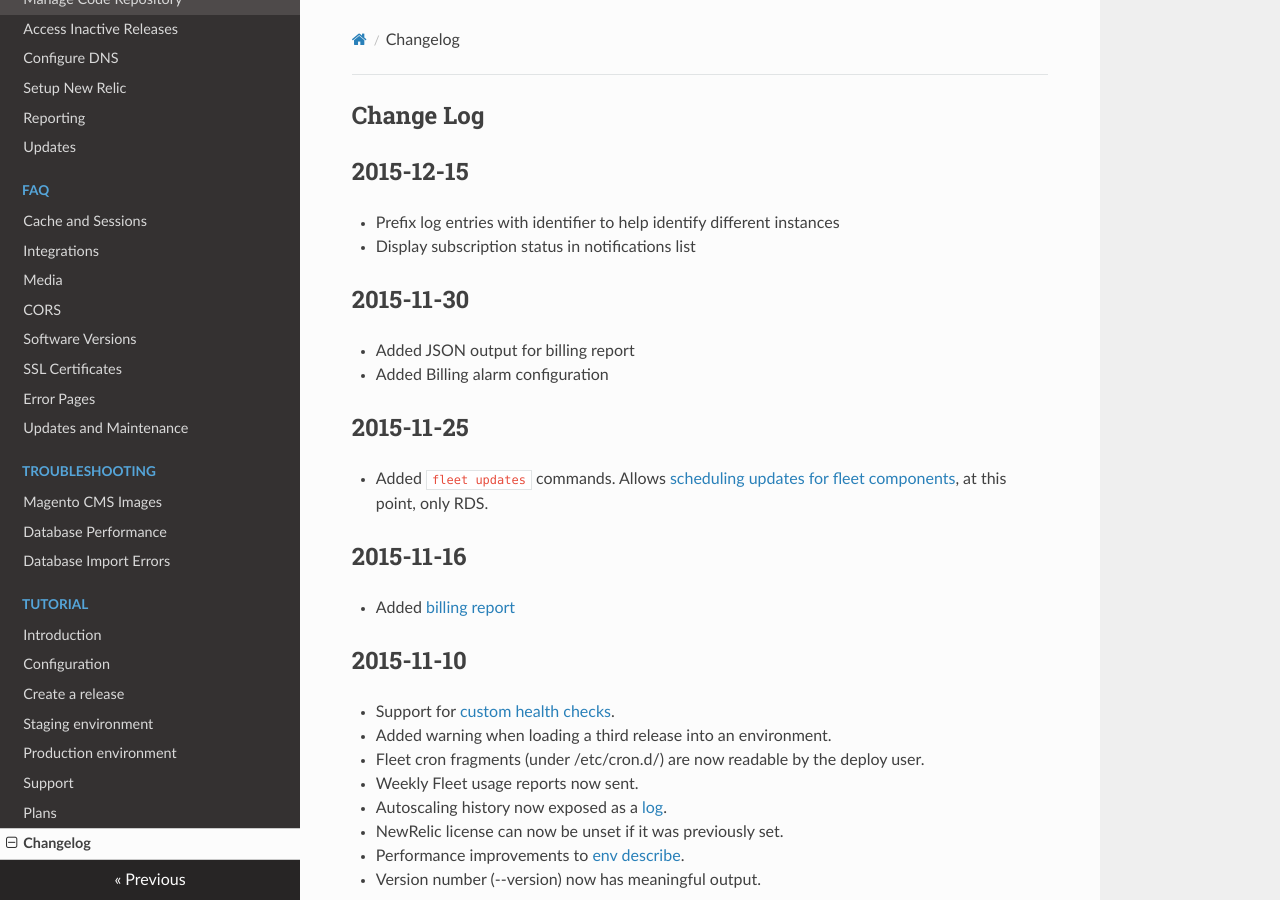
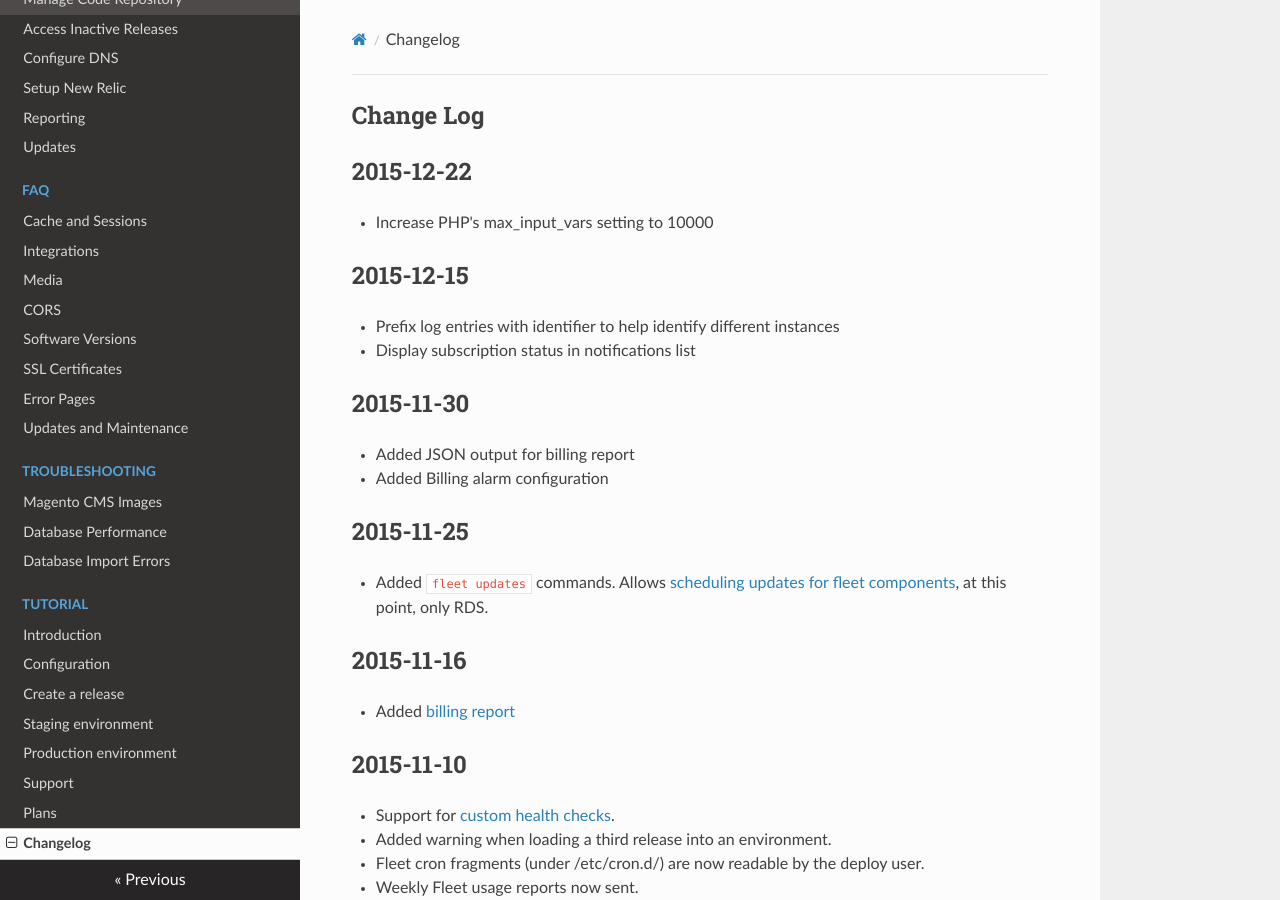
Before and after one commit to anchor/fleet-magento-docs, an MkDocs documentation site: the page built from docs/changelog.md, in a window 1280 px wide and 900 px high. Built offline with MkDocs 1.6.1, drawn with Linux system fonts in a browser that asks for light colours; nearby versions of some CDN libraries; old or Windows-style settings are respelled for this version of MkDocs.

Commit message:
Changelog for 2015-12-22

```diff
--- a/docs/changelog.md
+++ b/docs/changelog.md
@@ -1,5 +1,10 @@
 Change Log
 ----------
+
+2015-12-22
+----------
+
+* Increase PHP's max_input_vars setting to 10000
 
 2015-12-15
 ----------
```
